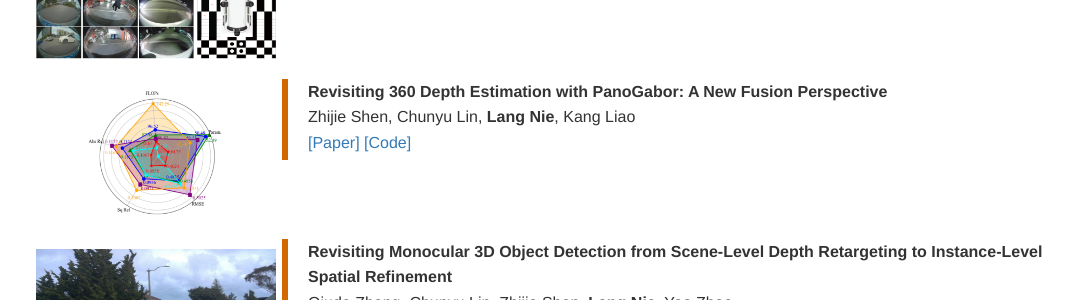
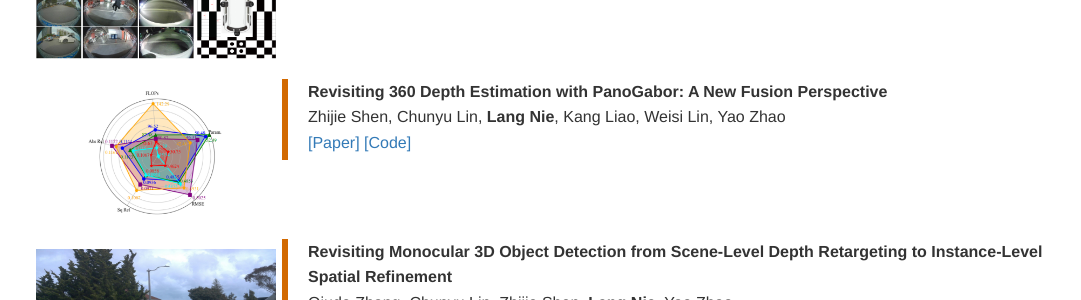
Before and after one commit to nie-lang/nie-lang.github.io, a Jekyll site: the page built from index.html, in a window 1280 px wide and 900 px high, scrolled down 838 px. Shown: the part 152-452 px from the top of the window, without its empty margins (108-1189 px from the left). Built offline with Jekyll 4.4.1, drawn with Linux system fonts in a browser that asks for light colours; nearby versions of some CDN libraries; library files that are not in the unit come from our copies.

Commit message:
Update publication.html

```diff
--- a/_includes/publication.html
+++ b/_includes/publication.html
@@ -198,7 +198,7 @@
 				  <div class="media-body">
 					<p class="media-heading">
 					  <strong>Revisiting 360 Depth Estimation with PanoGabor: A New Fusion Perspective</strong><br />
-					   Zhijie Shen, Chunyu Lin, <strong>Lang Nie</strong>, Kang Liao<br />
+					   Zhijie Shen, Chunyu Lin, <strong>Lang Nie</strong>, Kang Liao, Weisi Lin, Yao Zhao<br />
 					   <a href="https://arxiv.org/abs/2408.16227">[Paper]</a>
 					   <a href="https://github.com/zhijieshen-bjtu/PGFuse">[Code]</a>
 					</p>
```
